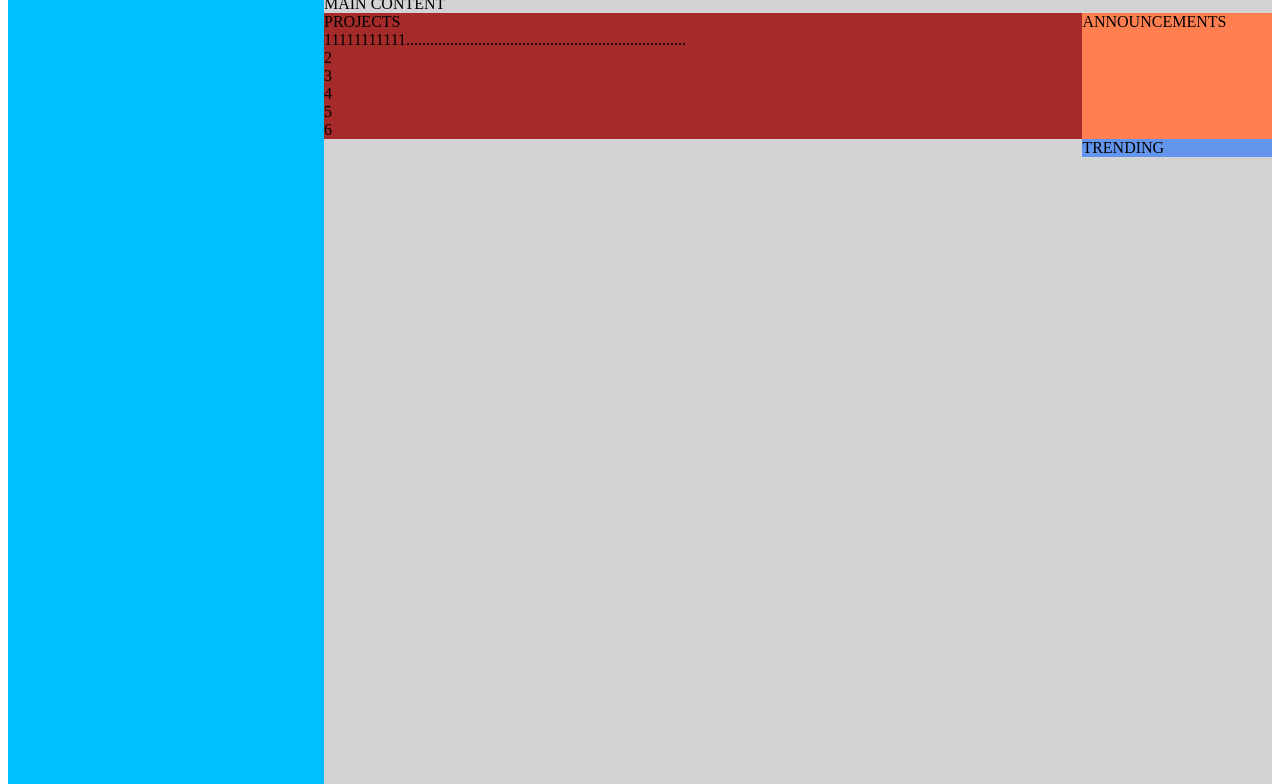
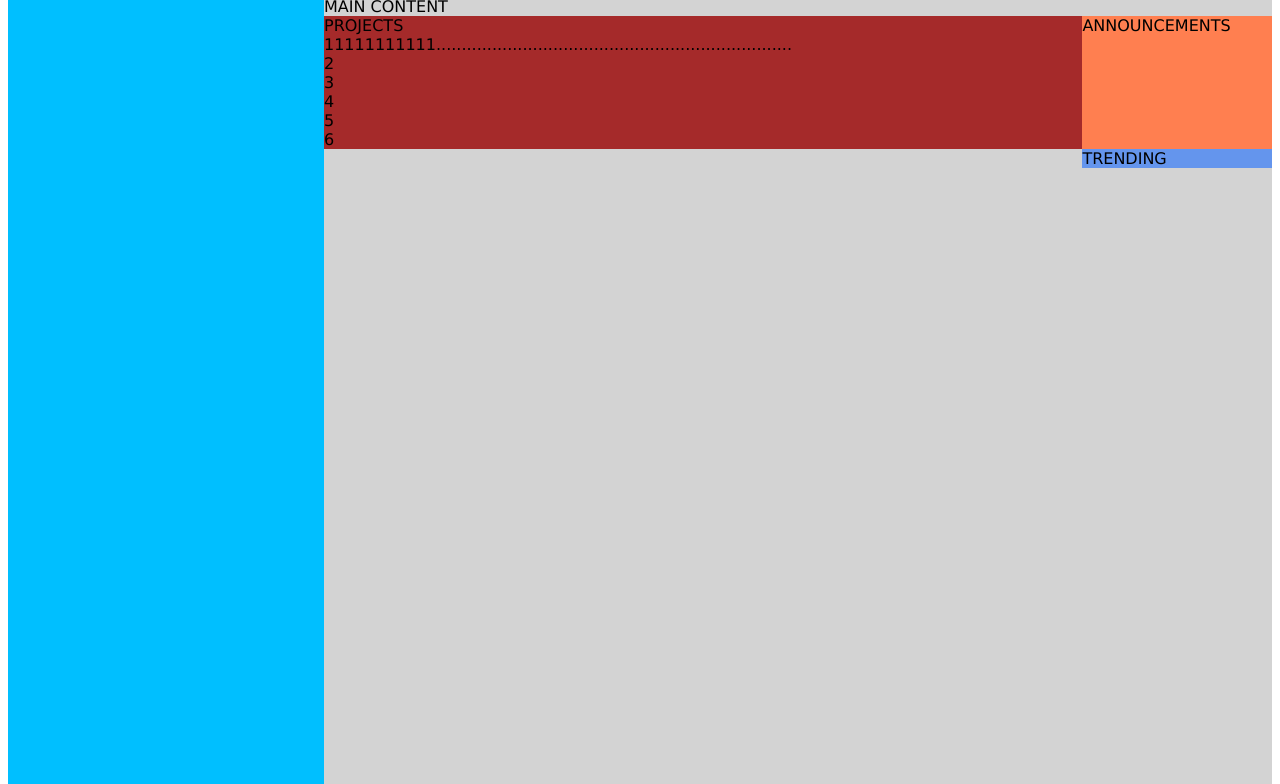
Before and after one commit to achuku/dashboard, a plain HTML site: page index.html in a window 1280 px wide. Shown: the part 49-833 px from the top of the page. Drawn offline with Linux system fonts and the light colour scheme.

Commit message:
Add font

```diff
--- a/style.css
+++ b/style.css
@@ -1,3 +1,6 @@
+* {
+    font-family: Verdana, Geneva, Tahoma, sans-serif;
+}
 
 .container {
     display: grid;
@@ -58,7 +61,6 @@
 .main-content {
     display: grid;
     grid-template-columns: 2fr 2fr 1fr;
-    grid-template-rows: ;
 }
 
 .projects {
@@ -73,5 +75,5 @@
 
 .trending {
     grid-column: 3;
-    background-color: cornflowerblue;
+    background-color:cornflowerblue;
 }
```
